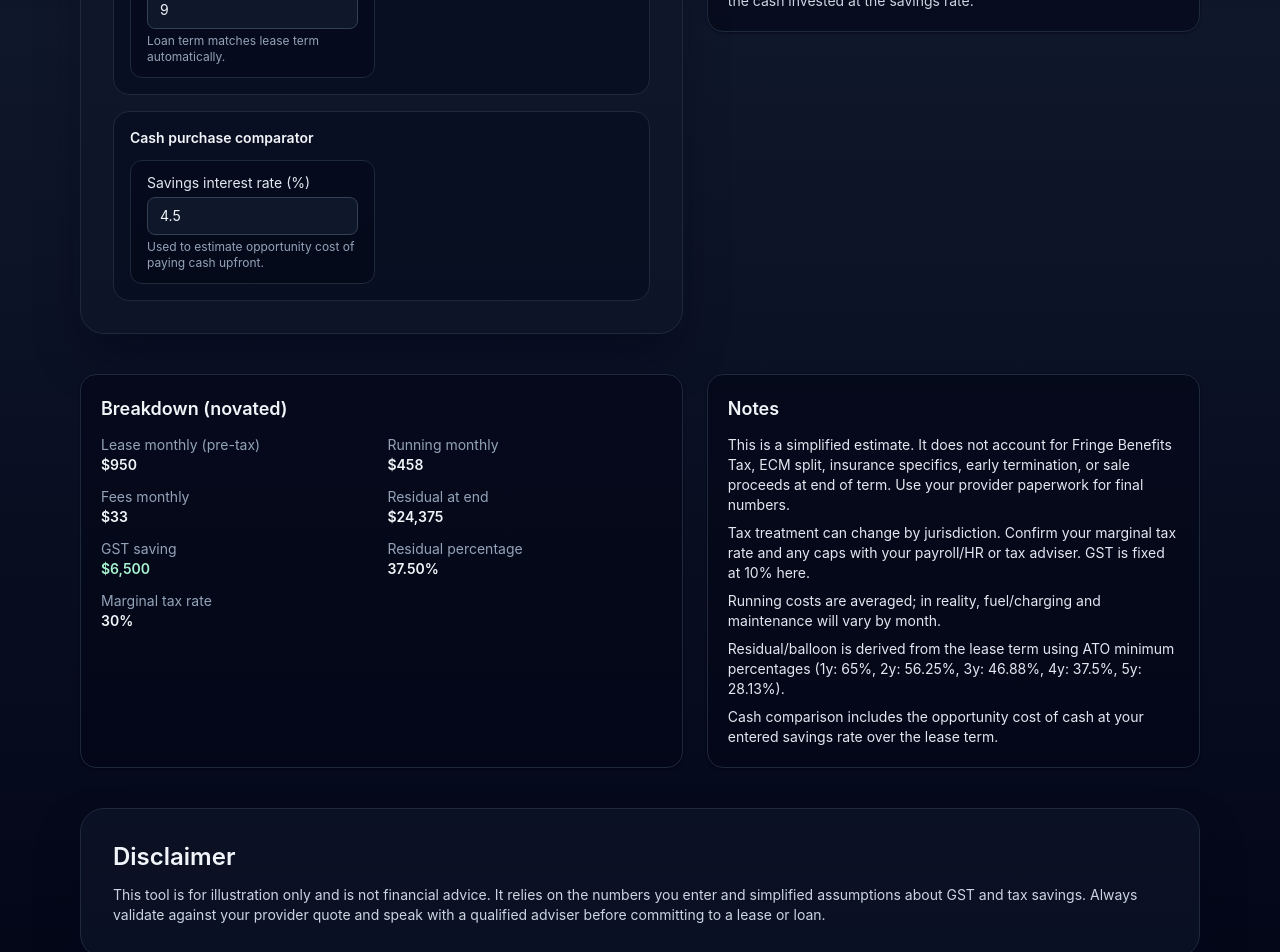
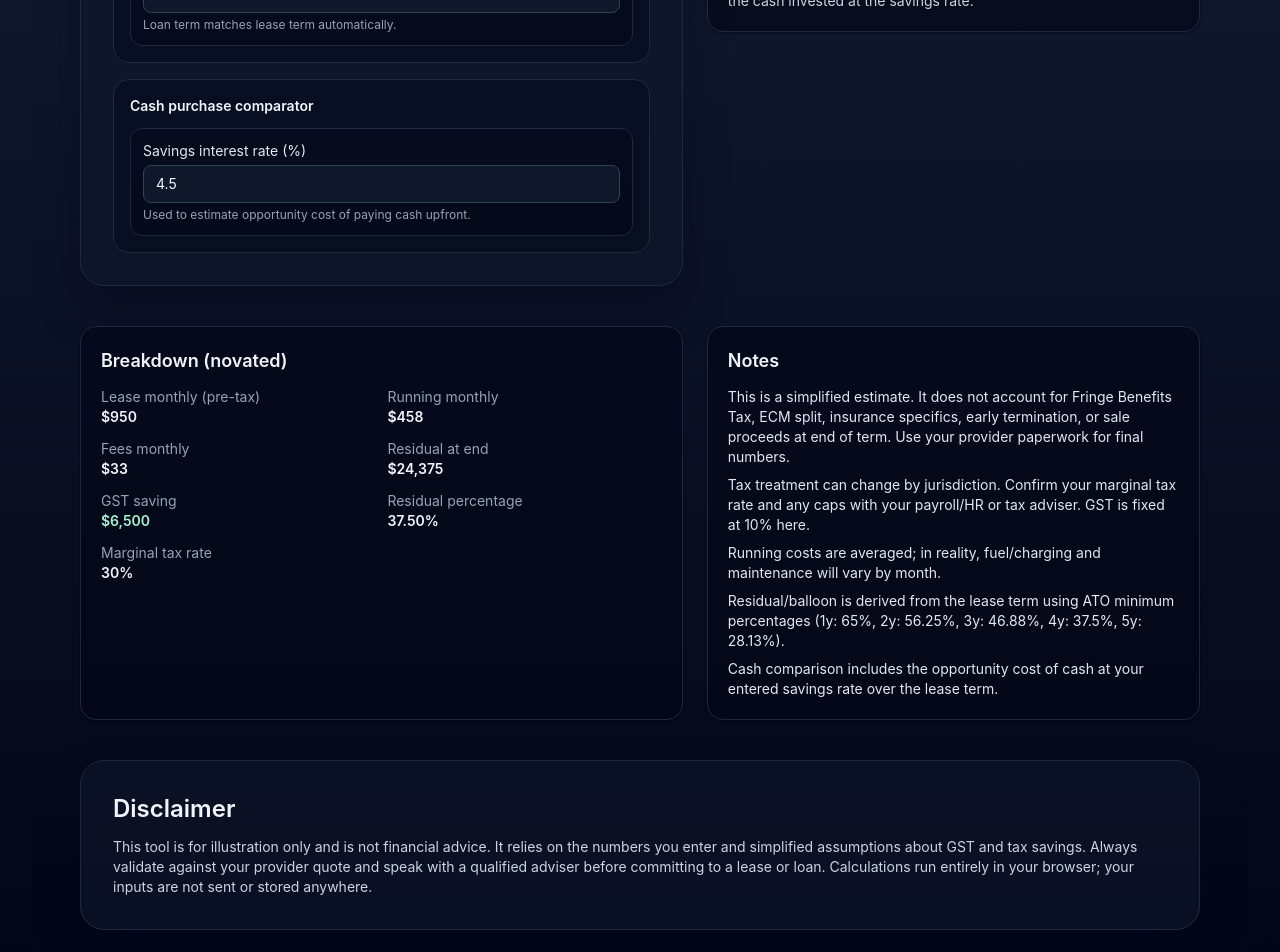
Before and after one commit to laofangxose/finance_calculator, a React (Vite) app: page / in a window 1280 px wide. Shown: the part 960-1912 px from the top of the page. Built offline with nearby package versions, Linux system fonts and the light colour scheme.

Commit message:
docs: clarify disclaimer about client-side data only

```diff
--- a/src/App.tsx
+++ b/src/App.tsx
@@ -299,16 +299,18 @@ function App() {
                 {inputSections.map((section) => (
                   <div
                     key={section.title}
-                    className="rounded-2xl border border-slate-800 bg-slate-950/40 p-4"
+                    className="rounded-2xl border border-slate-800 bg-slate-950/40 p-3 sm:p-4"
                   >
                     <p className="text-sm font-semibold text-slate-100">
                       {section.title}
                     </p>
-                    <div className="mt-3 grid gap-3 sm:grid-cols-2">
+                    <div
+                      className={`mt-3 grid grid-cols-1 gap-3 ${section.fields.length > 1 ? 'sm:grid-cols-2' : 'sm:grid-cols-1'}`}
+                    >
                       {section.fields.map((field) => (
                         <label
                           key={field.key}
-                          className="flex flex-col gap-1 rounded-xl border border-slate-800 bg-slate-950/50 px-4 py-3 text-sm"
+                          className="flex flex-col gap-1 rounded-xl border border-slate-800 bg-slate-950/50 px-3 py-3 text-sm"
                         >
                           <span className="text-slate-200">{field.label}</span>
                           {field.type === 'range' ? (
@@ -519,7 +521,8 @@ function App() {
               relies on the numbers you enter and simplified assumptions about
               GST and tax savings. Always validate against your provider quote
               and speak with a qualified adviser before committing to a lease
-              or loan.
+              or loan. Calculations run entirely in your browser; your inputs are
+              not sent or stored anywhere.
             </p>
           </section>
         </main>
```
